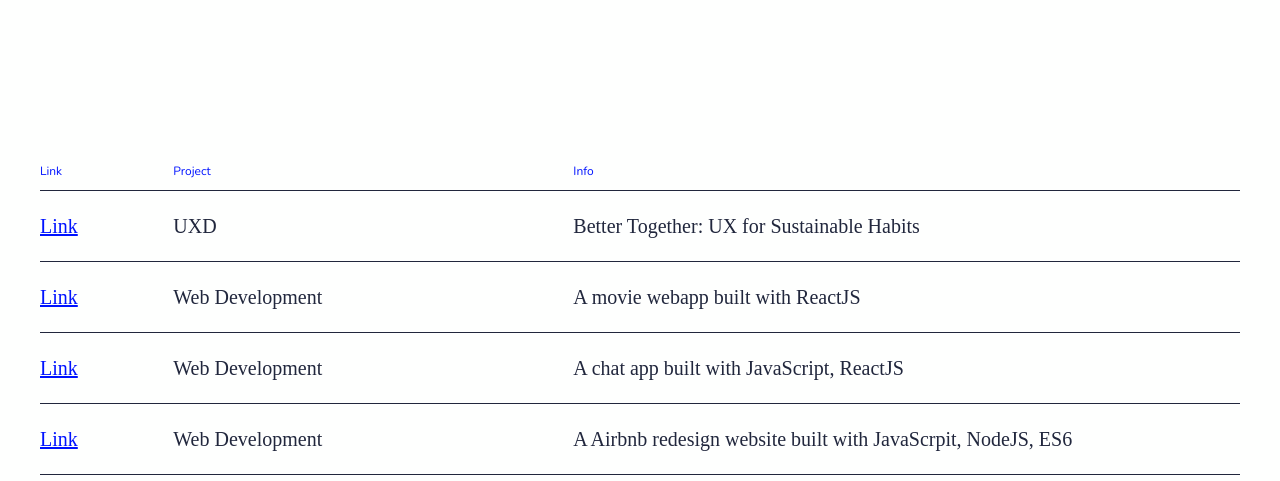
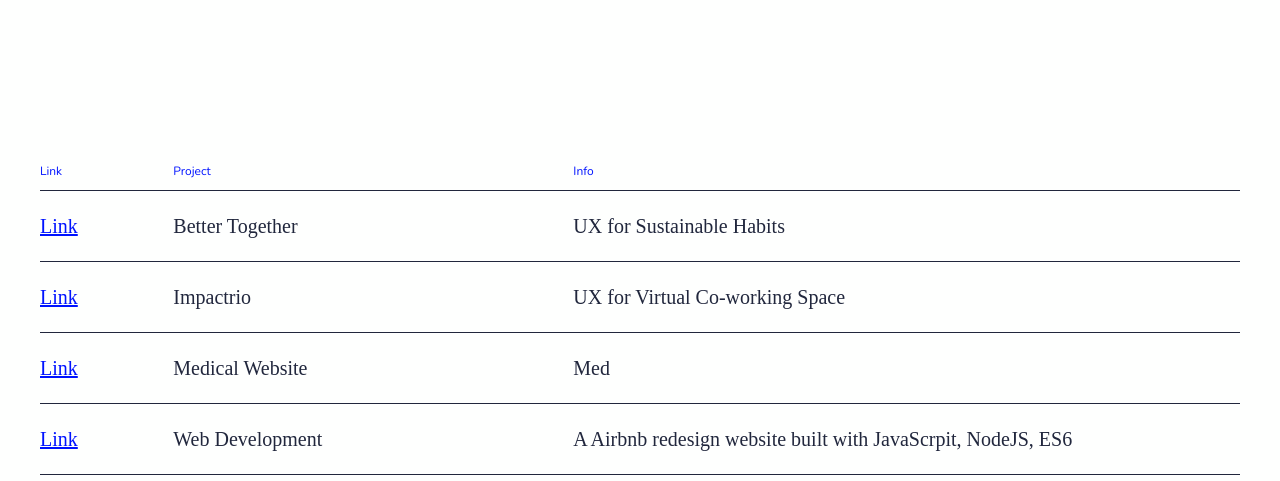
Before and after one commit to harakoo/works, a website: page index.html in a window 1280 px wide. Shown: the part 319-800 px from the top of the page. Drawn offline with nearby package versions, Linux system fonts and the light colour scheme; a web font is replaced by a local one.

Commit message:
Updated URLs

```diff
--- a/index.html
+++ b/index.html
@@ -35,19 +35,19 @@
       </div>
       <ul class="works__list">
         <li class="works__work">
-          <span><a href="https://www.notion.so/Better-Together-7f161fe15d2943dcaf6b00f31edf10d1" target="_blank">Link</a></span>
-          <span>UXD</span>
-          <span>Better Together: UX for Sustainable Habits</span>
+          <span><a href="https://www.notion.so/Better-Together-0a815365444f497687a70cd0facc7e8a" target="_blank">Link</a></span>
+          <span>Better Together</span>
+          <span>UX for Sustainable Habits</span>
         </li>
         <li class="works__work">
-          <span><a href="https://movie-webapp-reactjs.herokuapp.com/#/" target="_blank">Link</a></span>
-          <span>Web Development</span>
-          <span>A movie webapp built with ReactJS</span>
+          <span><a href="https://www.notion.so/Impactrio-ee4172554c6046d685f3a1fc8ab53fbc" target="_blank">Link</a></span>
+          <span>Impactrio</span>
+          <span>UX for Virtual Co-working Space</span>
         </li>
         <li class="works__work">
           <span><a href="https://haileychatappreact.herokuapp.com/" target="_blank">Link</a></span>
-          <span>Web Development</span>
-          <span>A chat app built with JavaScript, ReactJS</span>
+          <span>Medical Website</span>
+          <span>Med</span>
         </li>
         <li class="works__work">
           <span><a href="https://wddm-hailey.herokuapp.com/" target="_blank">Link</a></span>
```
